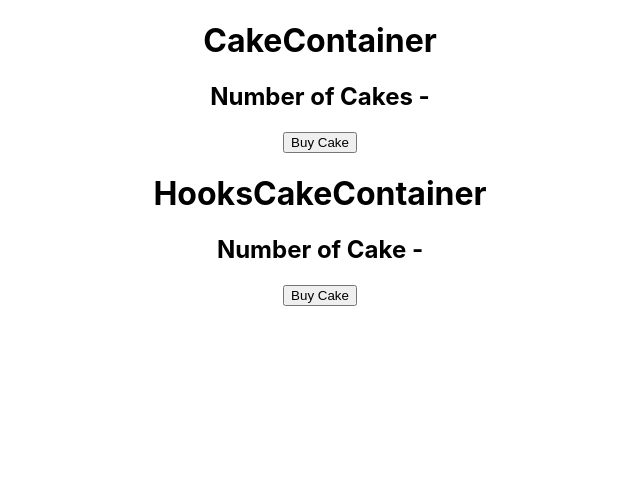
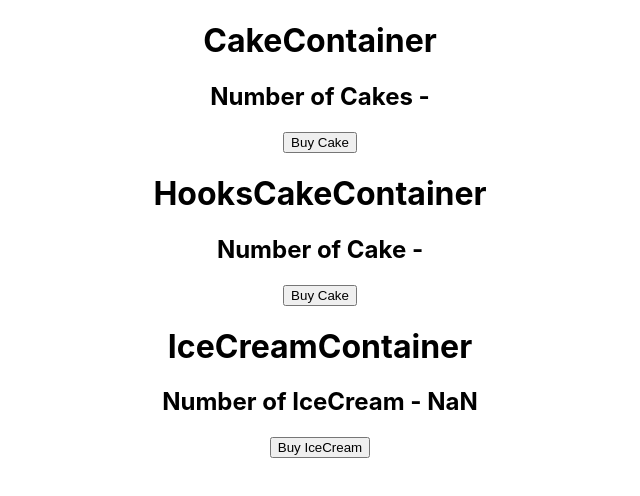
Before and after one commit to phantware/SH-Projects, a React (Create React App) app in the folder front-end-path/redux-demo/react-redux/: page / in a window 1280 px wide. Shown: the top 496 px of the page, without its empty margins (320-960 px from the left). Built offline with nearby package versions, Linux system fonts and the light colour scheme.

Commit message:
root reducer added

```diff
--- a/front-end-path/redux-demo/react-redux/src/App.js
+++ b/front-end-path/redux-demo/react-redux/src/App.js
@@ -2,6 +2,7 @@ import { Provider } from 'react-redux'
 import './App.css'
 import CakeContainer from './components/CakeContainer'
 import HooksCakeContainer from './components/HooksCakeContainer'
+import IceCreamContainer from './components/iceCreamContainer'
 import store from './redux/store'
 function App() {
   return (
@@ -9,6 +10,7 @@ function App() {
       <div className='App'>
         <CakeContainer />
         <HooksCakeContainer />
+        <IceCreamContainer />
       </div>
     </Provider>
   )
--- a/front-end-path/redux-demo/react-redux/src/components/iceCreamContainer.js
+++ b/front-end-path/redux-demo/react-redux/src/components/iceCreamContainer.js
@@ -0,0 +1,26 @@
+import React from 'react'
+import { buyIceCream } from '../redux/iceCream/iceCreamActions'
+import { connect } from 'react-redux'
+
+const IceCreamContainer = ({ numOfIceCream, buyIceCream }) => {
+  return (
+    <div>
+      <h1>IceCreamContainer</h1>
+      <h2>Number of IceCream - {numOfIceCream}</h2>
+      <button onClick={buyIceCream}>Buy IceCream</button>
+    </div>
+  )
+}
+
+const mapStateToProps = (state) => {
+  return {
+    numOfIceCream: state.numOfIceCream - 1,
+  }
+}
+
+const mapDispatchToProps = (dispatch) => {
+  return {
+    buyIceCream: () => dispatch(buyIceCream()),
+  }
+}
+export default connect(mapStateToProps, mapDispatchToProps)(IceCreamContainer)
--- a/front-end-path/redux-demo/react-redux/src/redux/iceCream/iceCreamActions.js
+++ b/front-end-path/redux-demo/react-redux/src/redux/iceCream/iceCreamActions.js
@@ -1,6 +1,6 @@
 import { BUY_ICECREAM } from './iceCreamTypes'
 
-export const buyCake = () => {
+export const buyIceCream = () => {
   return {
     type: BUY_ICECREAM,
   }
--- a/front-end-path/redux-demo/react-redux/src/redux/iceCream/iceCreamReducer.js
+++ b/front-end-path/redux-demo/react-redux/src/redux/iceCream/iceCreamReducer.js
@@ -1,4 +1,4 @@
-import { BUY_CAKE } from './iceCreamTypes'
+import { BUY_ICECREAM } from './iceCreamTypes'
 
 const initialState = {
   numOfIceCream: 20,
@@ -6,7 +6,7 @@ const initialState = {
 
 const iceCreamReducer = (state = initialState, action) => {
   switch (action.type) {
-    case BUY_CAKE:
+    case BUY_ICECREAM:
       return {
         ...state,
         numOfIceCream: state.numOfIceCream - 1,
--- a/front-end-path/redux-demo/react-redux/src/redux/iceCream/iceCreamTypes.js
+++ b/front-end-path/redux-demo/react-redux/src/redux/iceCream/iceCreamTypes.js
@@ -1 +1 @@
-export const BUY_CAKE = 'BUY_CAKE'
+export const BUY_ICECREAM = 'BUY_ICECREAM'
```
